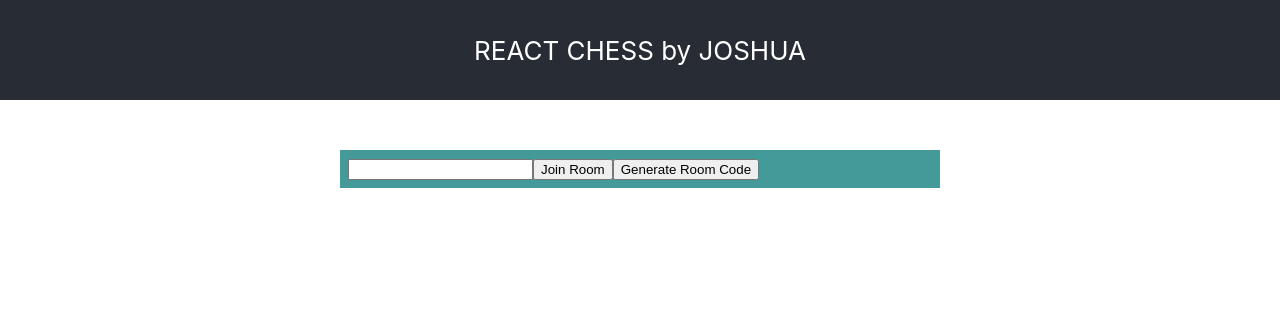
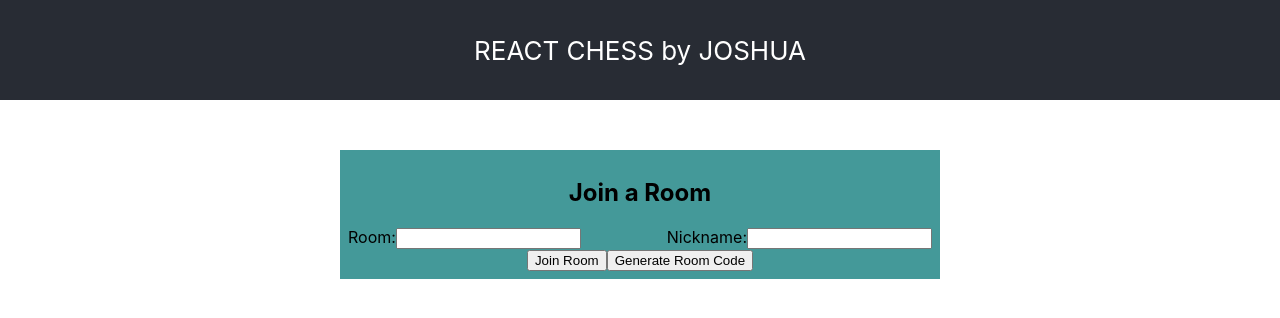
Before and after one commit to joshuacassidygrant/react-chess, a React (Create React App) app: page / in a window 1280 px wide. Shown: the top 318 px of the page. Built offline with nearby package versions, Linux system fonts and the light colour scheme; no server answers.

Commit message:
user room states, can only have one player select each side

```diff
--- a/src/components/game-info.tsx
+++ b/src/components/game-info.tsx
@@ -5,19 +5,20 @@ import {TokenData} from "../types";
 type GameInfoProps = {
     turn: number,
     captured: TokenData[],
-    currentPlayer: number
+    currentPlayer: number,
+    room: string
 }
 
-export const GameInfo: FC<GameInfoProps> = ({turn, captured, currentPlayer}): ReactElement => {
+export const GameInfo: FC<GameInfoProps> = ({turn, captured, currentPlayer, room}): ReactElement => {
     return (
         <div style={{margin: "24px 0"}}>
             <div>
-                Turn {turn}, {Players[turn % 2].name}'s move.
+                Room: {room}, Turn {turn}, {Players[turn % 2].name}'s move.
             </div>
             <div style={{display:"flex"}}>
                 <div style={{width:"50%", fontSize: "24px", color: "#999", height: "42px"}}>
                     WHITE {currentPlayer === 0 && "(YOU)"}<br/>
-                    CAPTURED: {captured.filter(t => t.player === 0).map(t => t.piece.symbol)}
+                    CAPTURED: {captured.filter(t => t.player === 0).map((t, i) => <span key={i}>{t.piece.symbol}</span>)}
                 </div>
                 <div style={{width:"50%", fontSize: "24px", color: "#000", height: "42px"}}>
                 BLACK {currentPlayer === 1 && "(YOU)"}<br/>
--- a/src/components/game.tsx
+++ b/src/components/game.tsx
@@ -1,11 +1,12 @@
 import React, {FC, ReactElement, useState, useEffect} from "react";
 import {Board} from "./board";
-import {TokenMap, TokenData, Coordinate, GridData, CoordinateMove} from "../types/";
+import {TokenMap, TokenData, Coordinate, GridData, CoordinateMove, User} from "../types/";
 import {startState} from "../game/start";
 import {updateTokenData, coordinateInList, doMove, toMove, emitMove} from "../utils/";
 import {getOr} from "lodash/fp";
 import {GameInfo} from "./game-info";
 import { StartPanel } from "./start-panel";
+import { UserList } from "./user-list";
 
 const socketEndpoint = "http://localhost:3001";
 const io = require("socket.io-client");
@@ -34,6 +35,7 @@ export const Game: FC = (): ReactElement => {
     const [hoverCell, setHoverCell] = useState<Coordinate>({
         x:0, y:0, grid
     });
+    const [users, setUsers] = useState<User[]>([]);
 
     const incrementTurn = (turn: number) => {
         setTurn(turn + 1);
@@ -43,15 +45,18 @@ export const Game: FC = (): ReactElement => {
         socket.on("approved-move", function(move: CoordinateMove) {
             setTokenMap(tokenMap => doMove(move, grid, tokenMap, incrementTurn, (d) => {setTakenPieces(takenPieces => [...takenPieces, d])}));
         });
+        socket.on("users-changed", function(users: any[]) {
+            setUsers(Object.values(users));
+        });
     }, []);
 
 
     return (
         <div>
-            {currentRoom === ""  || currentPlayer === -1 ? (<StartPanel currentPlayer={currentPlayer} setCurrentPlayer={setCurrentPlayer} currentRoom={currentRoom} setCurrentRoom={setCurrentRoom} socket={socket} />) :
+            {currentRoom === ""  || currentPlayer === -1 ? (<StartPanel users={users} currentPlayer={currentPlayer} setCurrentPlayer={setCurrentPlayer} currentRoom={currentRoom} setCurrentRoom={setCurrentRoom} socket={socket} />) :
             <>
                 <div>
-                <GameInfo turn={turn} captured={takenPieces} currentPlayer={currentPlayer}/>
+                    <GameInfo room={currentRoom} turn={turn} captured={takenPieces} currentPlayer={currentPlayer}/>
                 </div>
                 <div>
                 <Board
@@ -98,6 +103,7 @@ export const Game: FC = (): ReactElement => {
                         }
                     }/>
                 </div>
+                <UserList users={users} />
             </>
             }
 
--- a/src/components/start-panel.tsx
+++ b/src/components/start-panel.tsx
@@ -1,27 +1,42 @@
 import React, {FC, ReactElement, useState} from "react";
 import {Flex, Box} from "rebass";
-import { joinRoom } from "../utils";
+import { User } from "../types";
+import { chooseRole, joinRoom } from "../utils";
 
 export type StartPanelProps = {
     socket: any,
     currentRoom: string,
     setCurrentRoom: (room: string) => void,
     currentPlayer: number,
-    setCurrentPlayer: (player: number) => void
+    setCurrentPlayer: (player: number) => void,
+    users: User[]
 }
 
-export const StartPanel: FC<StartPanelProps> = ({socket, currentRoom, setCurrentRoom, currentPlayer, setCurrentPlayer}): ReactElement => {
+export const StartPanel: FC<StartPanelProps> = ({socket, currentRoom, setCurrentRoom, currentPlayer, setCurrentPlayer, users}): ReactElement => {
 
     const [currentRoomInput, setCurrentRoomInput] = useState(currentRoom);
+    const [currentNameInput, setCurrentNameInput] = useState("");
 
 
     return (
         <Flex p={2} width={600} mx="auto" my={50} bg="#499">
             {
                 currentRoom === "" ?
-           (<Box>
-                <input  value={currentRoomInput} onChange={(e) => setCurrentRoomInput(e.target.value)}/><button onClick={() => {
-                    joinRoom(socket, currentRoomInput);
+           (<Box width="100%">
+               <h2>Join a Room</h2>
+               <Flex justifyContent="space-between">
+                   <Box>
+                     <label>Room:</label>
+                     <input  value={currentRoomInput} onChange={(e) => setCurrentRoomInput(e.target.value)}/>
+                   </Box>
+                   <Box>
+                    <label>Nickname:</label>
+                    <input  value={currentNameInput} onChange={(e) => setCurrentNameInput(e.target.value)}/>
+                   </Box>
+               </Flex>
+
+               <button onClick={() => {
+                    joinRoom(socket, {room: currentRoomInput, name: currentNameInput});
                     setCurrentRoom(currentRoomInput);
                     setCurrentPlayer(-1);
                 }}>Join Room</button>
@@ -30,9 +45,9 @@ export const StartPanel: FC<StartPanelProps> = ({socket, currentRoom, setCurrent
             ) : (
             <Box>
                 <div>
-                    <button onClick={() => {setCurrentPlayer(0)}}>Join as White</button>
-                    <button onClick={() => {setCurrentPlayer(1)}}>Join as Black</button>
-                    <button onClick={() => {setCurrentPlayer(2)}}>Join as Spectator</button>
+                    <button disabled={users.filter(el => el.role === 0).length > 0} onClick={() => {chooseRole(socket, currentRoom, 0); setCurrentPlayer(0)}}>Join as White</button>
+                    <button disabled={users.filter(el => el.role === 1).length > 0} onClick={() => {chooseRole(socket, currentRoom, 1); setCurrentPlayer(1)}}>Join as Black</button>
+                    <button onClick={() => {chooseRole(socket, currentRoom, 2); setCurrentPlayer(2)}}>Join as Spectator</button>
                     <button onClick={() => {setCurrentRoomInput(""); setCurrentRoom("");}}>Leave Room</button>
                 </div>
             </Box>)
--- /dev/null
+++ b/src/components/user-list.tsx
@@ -0,0 +1,21 @@
+import React, { FC } from "react"
+import { Box } from "rebass"
+import { User } from "../types"
+
+type UserListProps = {
+    users: User[]
+}
+
+export const UserList: FC<UserListProps> =  ({users}) => {
+    return (
+        <Box>
+            <ul>
+            {users.map(user => {
+                return (
+                    <li key={user.socket}>{user.name}</li>
+                )
+            })}
+            </ul>
+        </Box>
+    )
+}
--- a/src/types/index.ts
+++ b/src/types/index.ts
@@ -4,3 +4,4 @@ export * from "./tokenData";
 export * from "./gridData";
 export * from "./player";
 export * from "./requests";
+export * from "./user";
--- /dev/null
+++ b/src/types/user.ts
@@ -0,0 +1,5 @@
+export type User = {
+    socket: string,
+    name: string,
+    role: number
+}
--- a/src/utils/requests.ts
+++ b/src/utils/requests.ts
@@ -4,6 +4,10 @@ export function emitMove(socket: any, room: string, move: CoordinateMove): void
     socket.emit("request-move", {move, room});
 }
 
-export function joinRoom(socket: any, room: string): void {
-    socket.emit("request-join-room", room);
+export function joinRoom(socket: any, req: any): void {
+    socket.emit("request-join-room", req);
 }
+
+export function chooseRole(socket: any, room:string, role:number): void {
+    socket.emit("request-role", {role, room});
+}
```
Lines whose indentation alone changed are shown as unchanged.
